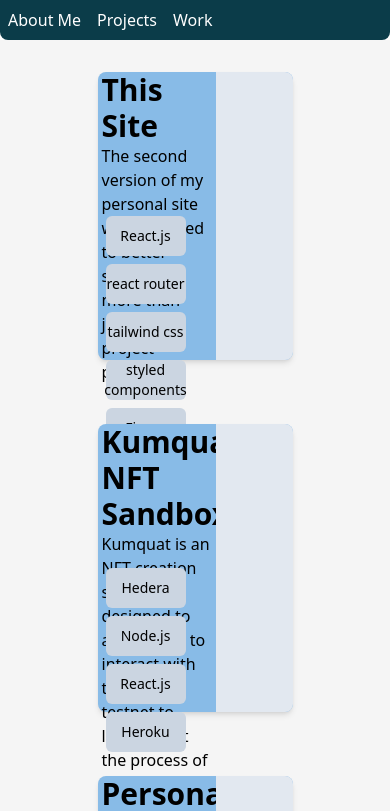
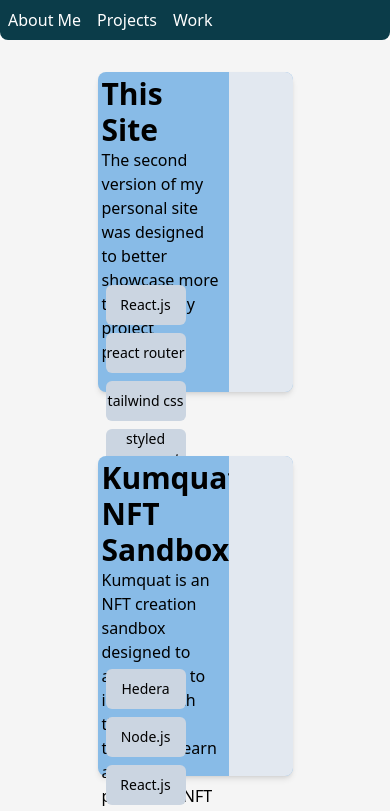
Before and after one commit to ArjunMehta01/personal_site_2, a React app: page /projects in a window 390 px wide. Shown: the top 811 px of the page. Built offline with nearby package versions, Linux system fonts and the light colour scheme.

Commit message:
footer hover added + card resize for small screens

```diff
--- a/src/components/Footer.js
+++ b/src/components/Footer.js
@@ -24,6 +24,8 @@ const Anchor = tw.a`
     float-right
     inline-block
     pr-6
+    hover:delay-750
+    hover:text-[#E6C79C]
 `;
 
 const Footer = () => {
--- a/src/components/JobCard.js
+++ b/src/components/JobCard.js
@@ -14,6 +14,7 @@ const JCard = tw.div`
     bg-[#E6C79C]
     shadow-md
     px-2
+    sm:h-auto
 `;
 
 const Info = tw.div`
--- a/src/components/MainContainer.js
+++ b/src/components/MainContainer.js
@@ -4,6 +4,7 @@ const MainContainer = tw.div`
     w-full
     h-full
     bg-[#F5F5F5]
+    min-h-[100vh]
 `;
 
 export default MainContainer;
--- a/src/components/ProjectCard.js
+++ b/src/components/ProjectCard.js
@@ -4,16 +4,17 @@ import tw from "tailwind-styled-components";
 // TODO: change max for h to sensible val
 const PCard = tw.div`
     grid
-    grid-cols-5
-    grid-rows-2
+    grid-cols-6
+    grid-rows-3
     rounded-lg
-    w-[38rem]
+    w-[33.5rem]
     m-8
     pl-1
-    h-72
+    h-80
     max-w-[50%]
     shadow-md
     bg-[#88BBE7]
+    sm:h-auto
 
 `;
 
@@ -35,10 +36,10 @@ const Tag = tw.div`
 `;
 
 const ImageHolder = tw.div`
-    col-start-4
+    col-start-5
     col-span-2
     row-start-1
-    row-end-3
+    row-end-4
     bg-slate-200
     rounded-r-lg
 `;
@@ -51,19 +52,21 @@ const TagHolder = tw.div`
     items-end
     align-baseline
     col-start-1
-    col-end-4
-    row-start-2
-    row-end-3
+    col-end-5
+    row-start-3
+    row-end-4
 `;
 const Title = tw.h1`
+    w-[95%]
     text-3xl
 `;
 
 const TextContainer = tw.div`
+    pt-1
     col-start-1
-    col-end-4
+    col-end-5
     row-start-1
-    row-end-2
+    row-end-3
     w-[95%]
 `;
 
--- a/src/output.css
+++ b/src/output.css
@@ -480,16 +480,16 @@ Ensure the default browser behavior of the `hidden` attribute.
   grid-column: span 2 / span 2;
 }
 
-.col-start-4 {
-  grid-column-start: 4;
+.col-start-5 {
+  grid-column-start: 5;
 }
 
 .col-start-1 {
   grid-column-start: 1;
 }
 
-.col-end-4 {
-  grid-column-end: 4;
+.col-end-5 {
+  grid-column-end: 5;
 }
 
 .row-span-1 {
@@ -504,16 +504,16 @@ Ensure the default browser behavior of the `hidden` attribute.
   grid-row-start: 1;
 }
 
-.row-start-2 {
-  grid-row-start: 2;
+.row-start-3 {
+  grid-row-start: 3;
+}
+
+.row-end-4 {
+  grid-row-end: 4;
 }
 
 .row-end-3 {
   grid-row-end: 3;
-}
-
-.row-end-2 {
-  grid-row-end: 2;
 }
 
 .float-right {
@@ -578,8 +578,8 @@ Ensure the default browser behavior of the `hidden` attribute.
   height: 100%;
 }
 
-.h-72 {
-  height: 18rem;
+.h-80 {
+  height: 20rem;
 }
 
 .h-10 {
@@ -598,6 +598,10 @@ Ensure the default browser behavior of the `hidden` attribute.
   max-height: 500px;
 }
 
+.min-h-\[100vh\] {
+  min-height: 100vh;
+}
+
 .w-full {
   width: 100%;
 }
@@ -606,8 +610,8 @@ Ensure the default browser behavior of the `hidden` attribute.
   width: 32rem;
 }
 
-.w-\[38rem\] {
-  width: 38rem;
+.w-\[33\.5rem\] {
+  width: 33.5rem;
 }
 
 .w-20 {
@@ -642,8 +646,8 @@ Ensure the default browser behavior of the `hidden` attribute.
   grid-template-columns: repeat(1, minmax(0, 1fr));
 }
 
-.grid-cols-5 {
-  grid-template-columns: repeat(5, minmax(0, 1fr));
+.grid-cols-6 {
+  grid-template-columns: repeat(6, minmax(0, 1fr));
 }
 
 .grid-cols-2 {
@@ -654,8 +658,8 @@ Ensure the default browser behavior of the `hidden` attribute.
   grid-template-rows: repeat(5, minmax(0, 1fr));
 }
 
-.grid-rows-2 {
-  grid-template-rows: repeat(2, minmax(0, 1fr));
+.grid-rows-3 {
+  grid-template-rows: repeat(3, minmax(0, 1fr));
 }
 
 .flex-row {
@@ -797,6 +801,10 @@ Ensure the default browser behavior of the `hidden` attribute.
   padding-left: 0.25rem;
 }
 
+.pt-1 {
+  padding-top: 0.25rem;
+}
+
 .pb-4 {
   padding-bottom: 1rem;
 }
@@ -872,3 +880,14 @@ Ensure the default browser behavior of the `hidden` attribute.
   --tw-shadow-colored: 0 4px 6px -1px var(--tw-shadow-color), 0 2px 4px -2px var(--tw-shadow-color);
   box-shadow: var(--tw-ring-offset-shadow, 0 0 #0000), var(--tw-ring-shadow, 0 0 #0000), var(--tw-shadow);
 }
+
+.hover\:text-\[\#E6C79C\]:hover {
+  --tw-text-opacity: 1;
+  color: rgb(230 199 156 / var(--tw-text-opacity));
+}
+
+@media (min-width: 640px) {
+  .sm\:h-auto {
+    height: auto;
+  }
+}
```
